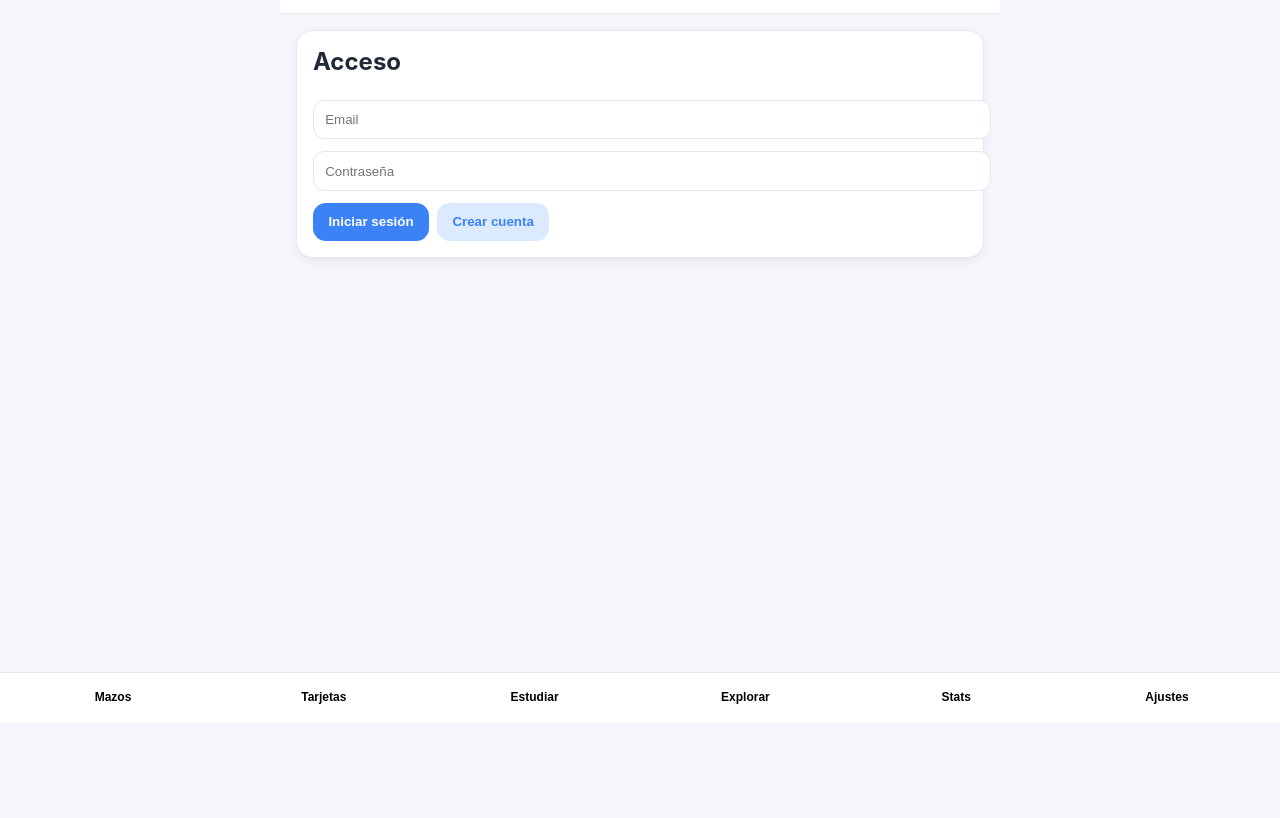
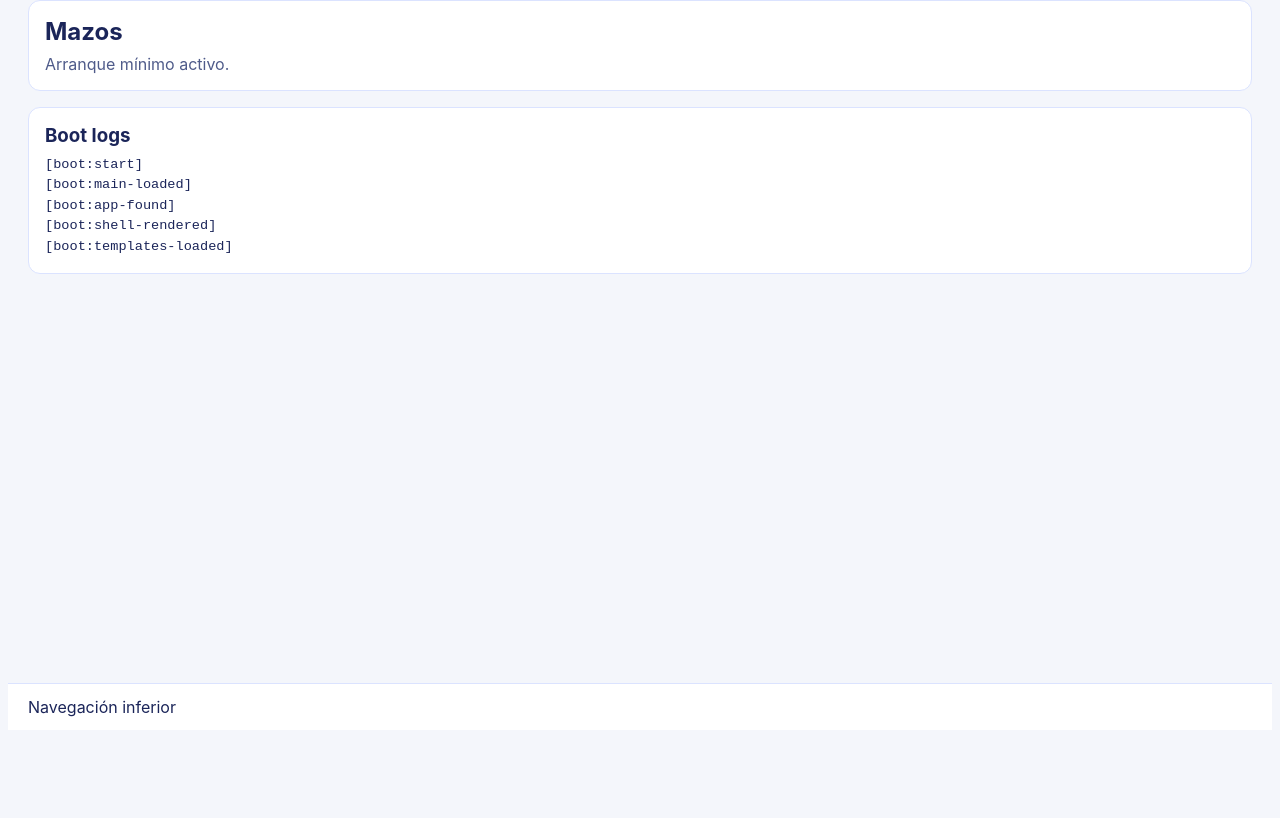
Before and after one commit to Charlydob/Chanki-2.0, a website built with Vite: page index.html in a window 1280 px wide. Shown: the part 78-896 px from the top of the page. After the commit the page ends 816 px from the top, so only its background shows below. Built offline with nearby package versions, Linux system fonts and the light colour scheme.

Commit message:
Fix startup boot shell to avoid blank screen

```diff
--- a/index.html
+++ b/index.html
@@ -8,7 +8,12 @@
     <title>Cardshell</title>
   </head>
   <body>
-    <div id="app"></div>
-    <script type="module" src="./src/app/main.ts"></script>
+    <div id="app">
+      <section style="padding: 1rem; font-family: Inter, system-ui, sans-serif; color: #1b2559;">
+        <h1 style="margin: 0 0 .5rem; font-size: 1.25rem;">Cardshell está cargando…</h1>
+        <p style="margin: 0; font-size: .95rem;">Si esto no cambia, main.ts no se ha ejecutado.</p>
+      </section>
+    </div>
+    <script type="module" src="/src/app/main.ts"></script>
   </body>
 </html>
--- a/src/app/main.ts
+++ b/src/app/main.ts
@@ -13,30 +13,56 @@ import "../modules/study/study.page.css";
 import "../modules/explore/explore.page.css";
 import "../modules/stats/stats.page.css";
 import "../modules/settings/settings.page.css";
-import { createRouter } from "./router";
-import { registerServiceWorker } from "../shared/pwa/register-sw";
-import { initDebugConsole, logEvent, renderFatalError, setBootStatus, setLastError } from "../shared/debug/debug-console";
+
+type BootLogger = (message: string) => void;
+
+function renderBootShell(host: HTMLElement): BootLogger {
+  host.innerHTML = `
+    <div style="min-height:100dvh;background:#f4f6fb;color:#1b2559;font-family:Inter,system-ui,sans-serif;display:grid;grid-template-rows:auto 1fr auto;">
+      <header style="padding:1rem 1.25rem;background:#ffffff;border-bottom:1px solid #dbe3ff;display:flex;justify-content:space-between;align-items:center;">
+        <strong style="font-size:1.1rem;">Cardshell</strong>
+        <button type="button" aria-label="Debug" style="position:fixed;top:12px;right:12px;z-index:50;padding:.45rem .7rem;border-radius:999px;border:1px solid #9fb3ff;background:#fff;color:#1b2559;">Debug</button>
+      </header>
+      <main style="padding:1rem 1.25rem;">
+        <section style="background:#fff;border:1px solid #dbe3ff;border-radius:12px;padding:1rem;">
+          <h2 style="margin:0 0 .5rem;">Mazos</h2>
+          <p style="margin:0;color:#4f5b8a;">Arranque mínimo activo.</p>
+        </section>
+        <section style="margin-top:1rem;background:#fff;border:1px solid #dbe3ff;border-radius:12px;padding:1rem;">
+          <h3 style="margin:0 0 .5rem;">Boot logs</h3>
+          <pre id="boot-logs" style="margin:0;white-space:pre-wrap;font-size:.85rem;line-height:1.5;color:#1b2559;"></pre>
+        </section>
+      </main>
+      <nav style="padding:.8rem 1.25rem;background:#ffffff;border-top:1px solid #dbe3ff;">Navegación inferior</nav>
+    </div>
+  `;
+
+  const pre = host.querySelector("#boot-logs") as HTMLPreElement | null;
+  return (message: string) => {
+    if (!pre) return;
+    pre.textContent = `${pre.textContent}${pre.textContent ? "\n" : ""}${message}`;
+  };
+}
 
 async function bootstrap() {
   const app = document.querySelector("#app") as HTMLElement | null;
-  if (!app) throw new Error("No existe #app");
+  if (!app) {
+    throw new Error("Error de arranque: no existe el contenedor #app en index.html");
+  }
 
-  initDebugConsole(app);
-  logEvent("[boot:dom-ready]");
-  setBootStatus("importando módulos");
+  const log = renderBootShell(app);
+  log("[boot:start]");
+  log("[boot:main-loaded]");
+  log("[boot:app-found]");
+  log("[boot:shell-rendered]");
 
   try {
-    logEvent("[boot:main-imported]");
-    logEvent("[boot:shell-render:start]");
-    setBootStatus("renderizando shell");
-    createRouter(app);
-    logEvent("[boot:shell-render:ready]");
-    registerServiceWorker();
-    setBootStatus("app lista");
+    const { loadTemplate } = await import("../shared/ui/template-loader");
+    await loadTemplate("/src/modules/decks/decks.page.html");
+    log("[boot:templates-loaded]");
   } catch (error) {
-    setLastError(error);
-    logEvent("[boot:error]", "error");
-    renderFatalError(app, error);
+    const message = error instanceof Error ? error.message : String(error);
+    log(`[boot:templates-error] ${message}`);
   }
 }
 
```
